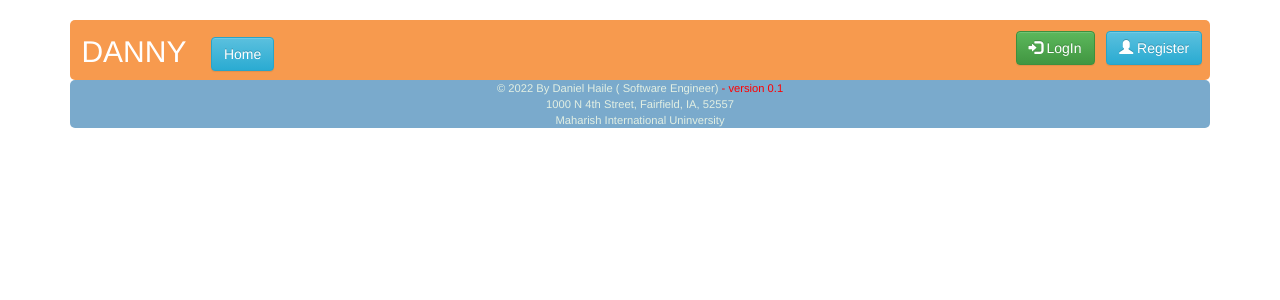
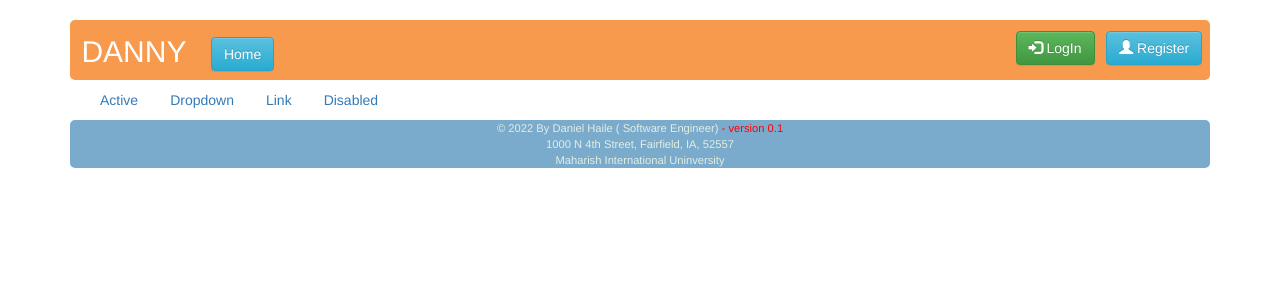
Before and after one commit to daniel2haile/myReport, an Angular app in the folder dannyApp/: page /userdashboard in a window 1280 px wide. Before the commit this address led to /. Shown: the top 300 px of the page. Built offline with nearby package versions, Linux system fonts and the light colour scheme.

Commit message:
commit init main dashboards...

```diff
--- a/dannyApp/src/app/app-routing.module.ts
+++ b/dannyApp/src/app/app-routing.module.ts
@@ -2,6 +2,8 @@
 import { NgModule } from '@angular/core';
 import { BrowserModule } from '@angular/platform-browser';
 import { RouterModule, Routes } from '@angular/router';
+import { AdminDashboardComponent } from './dashbords/admin-dashboard/admin-dashboard.component';
+import { UserDashboardComponent } from './dashbords/user-dashboard/user-dashboard.component';
 import { AuthGuard } from './guards/auth.guard';
 import { UserGaurdService } from './guards/user.guard';
 import { ProfileComponent } from './profile-component/profile.component';
@@ -24,6 +26,9 @@
 
     component: ProfileComponent,
   },
+
+  { path : 'admindashboard', component: AdminDashboardComponent},
+  { path : 'userdashboard', component: UserDashboardComponent}
 ];
 
 @NgModule({
--- a/dannyApp/src/app/dashbords/admin-dashboard/admin-dashboard.component.html
+++ b/dannyApp/src/app/dashbords/admin-dashboard/admin-dashboard.component.html
@@ -1 +1,6 @@
-<p>admin-dashboard works!</p>
+<div class="panel panel-primary">
+<div class="panel-heading">Admin Dashboard</div>
+<div class="panel-body">
+<h3>Admin Dshboard works!</h3>
+</div>
+</div>
--- a/dannyApp/src/app/dashbords/user-dashboard/user-dashboard.component.html
+++ b/dannyApp/src/app/dashbords/user-dashboard/user-dashboard.component.html
@@ -1 +1,24 @@
-<p>user-dashboard works!</p>
+<div class="container">
+    <!-- Content here -->
+    <ul class="nav nav-pills">
+        <li class="nav-item">
+            <a class="nav-link active" href="#">Active</a>
+        </li>
+        <li class="nav-item dropdown">
+            <a class="nav-link dropdown-toggle" data-toggle="dropdown" href="#" role="button" aria-haspopup="true" aria-expanded="false">Dropdown</a>
+            <div class="dropdown-menu">
+                <a class="dropdown-item" href="#">Action</a>
+                <a class="dropdown-item" href="#">Another action</a>
+                <a class="dropdown-item" href="#">Something else here</a>
+                <div class="dropdown-divider"></div>
+                <a class="dropdown-item" href="#">Separated link</a>
+            </div>
+        </li>
+        <li class="nav-item">
+            <a class="nav-link" href="#">Link</a>
+        </li>
+        <li class="nav-item">
+            <a class="nav-link disabled" href="#">Disabled</a>
+        </li>
+    </ul>
+  </div>
--- a/dannyApp/src/app/user-component/login/login.component.ts
+++ b/dannyApp/src/app/user-component/login/login.component.ts
@@ -48,7 +48,7 @@
           localStorage.setItem('token', JSON.stringify(res.token));
           this.loginError = '';
           this.loginForm.reset();
-          this.router.navigate(['/report']);
+          this.router.navigate(['/admindashboard']);
         } else {
           this.loginError = 'Invalid password and email!!';
         }
```
